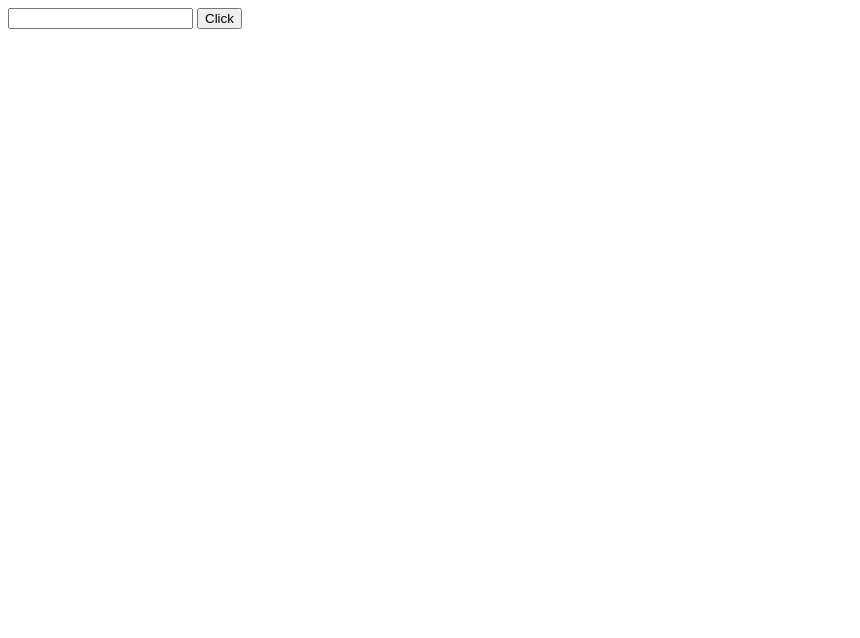
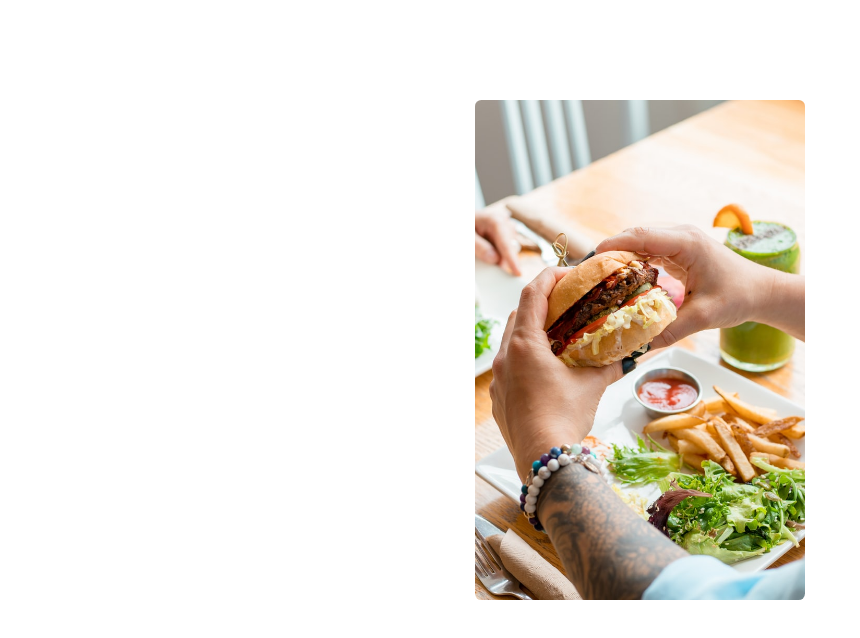
Before and after one commit to Tusar78/console, a plain HTML site: page index.html in a window 1280 px wide. Shown: the whole page, without its empty margins (0-860 px from the left). Drawn offline with Linux system fonts and the light colour scheme.

Commit message:
Explore slider

```diff
--- a/assets/css/style.css
+++ b/assets/css/style.css
@@ -0,0 +1,19 @@
+* {
+  margin: 0;
+  padding: 0;
+  box-sizing: border-box;
+}
+
+.img-container {
+  width: 330px;
+  height: 500px;
+  overflow: hidden;
+  margin: 100px auto;
+}
+
+.img-item {
+  width: 100%;
+  height: 100%;
+  border-radius: 0.4rem;
+  object-fit: cover;
+}
--- a/assets/js/app.js
+++ b/assets/js/app.js
@@ -3,13 +3,34 @@
 //   console.log(ar);
 // }
 
-const customValidate = _ => {
-  const emailFilled = document.getElementById('email');
-  const email = emailFilled.value;
-  const regEx = /^[^ ]+@[^ ]+\.[a-z]{2,3}/;
-  if (email.match(regEx)) {
-    console.log('true');
-  } else {
-    console.log('false');
+// const customValidate = _ => {
+//   const emailFilled = document.getElementById('email');
+//   const email = emailFilled.value;
+//   const regEx = /^[^ ]+@[^ ]+\.[a-z]{2,3}/;
+//   if (email.match(regEx)) {
+//     console.log('true');
+//   } else {
+//     console.log('false');
+//   }
+// }
+
+
+
+const images = [
+  './assets/images/pic-1.jpg',
+  './assets/images/pic-2.jpg',
+  './assets/images/pic-3.jpg'
+]
+
+const imgContainer = document.querySelector('.img-item');
+let imgIndex = 0;
+
+setInterval (() => {
+  if (imgIndex >= images.length) {
+    imgIndex = 0;
   }
-}
+
+  const imgUrl = images[imgIndex];
+  imgContainer.src = imgUrl;
+  imgIndex++;
+}, 1500)
--- a/index.html
+++ b/index.html
@@ -1,17 +1,21 @@
 <!DOCTYPE html>
 <html lang="en">
   <head>
-  <meta charset="UTF-8">
-  <meta http-equiv="X-UA-Compatible" content="IE=edge">
-  <meta name="viewport" content="width=device-width, initial-scale=1.0">
+    <meta charset="UTF-8" />
+    <meta http-equiv="X-UA-Compatible" content="IE=edge" />
+    <meta name="viewport" content="width=device-width, initial-scale=1.0" />
     <title>Explore Chrome dev tools console</title>
-  <link rel="stylesheet" href="./assets/css/style.css">
+    <link rel="stylesheet" href="./assets/css/style.css" />
   </head>
   <body>
-  <form action="#">
+    <!-- <form action="#">
     <input type="email" id="email">
     <button onclick="customValidate()">Click</button>
-  </form>
+  </form> -->
+
+    <div class="img-container">
+      <img src="./assets/images/pic-1.jpg" alt="Food & Drinks" class="img-item">
+    </div>
 
     <script src="./assets/js/app.js"></script>
   </body>
```
Also changed, not shown: assets/images/pic-1.jpg (added), assets/images/pic-2.jpg (added), assets/images/pic-3.jpg (added). Lines whose indentation alone changed are shown as unchanged.
